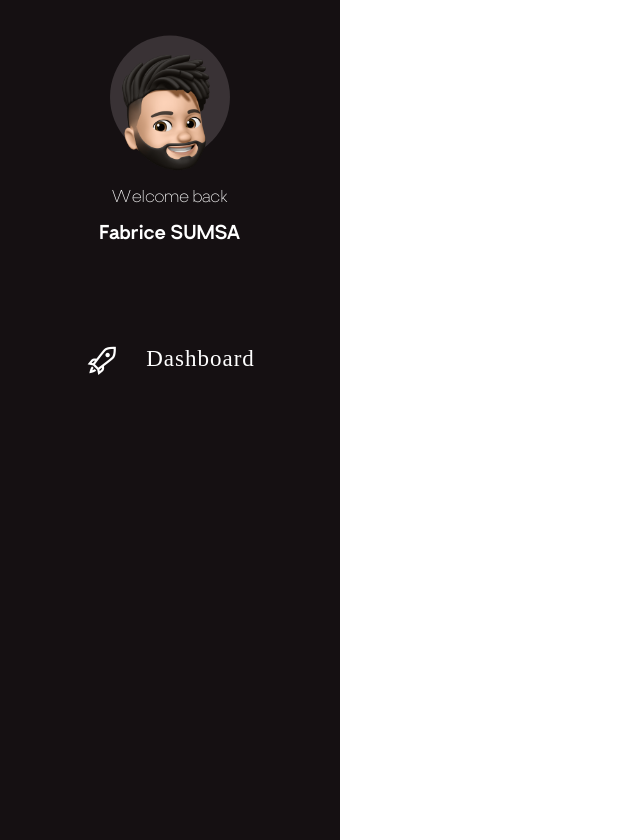
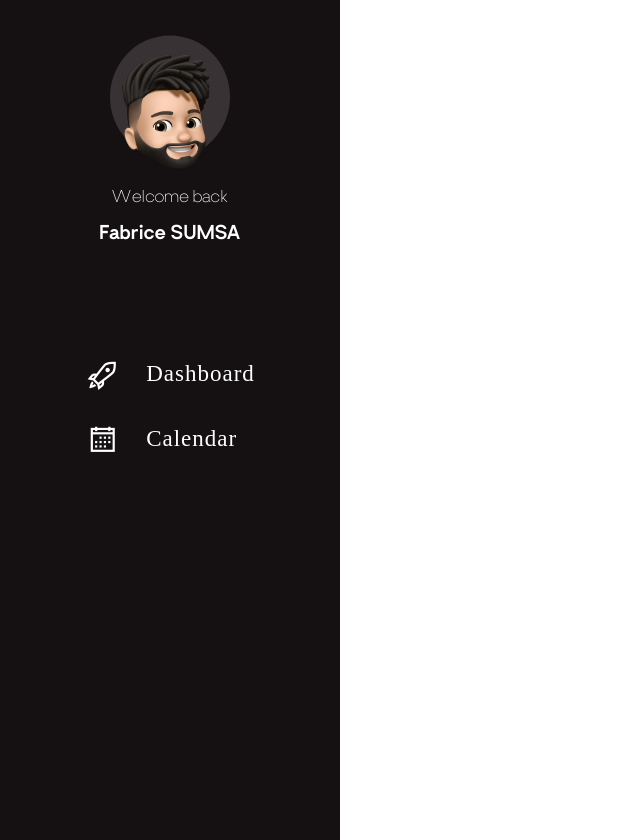
Before and after one commit to JK2018/EPITECH---Pool---TP00700-Frontend, a Vue app: page / in a window 1280 px wide. Shown: the whole page, without its empty margins (0-640 px from the left). Built offline with nearby package versions, Linux system fonts and the light colour scheme.

Commit message:
add margin to btn

```diff
--- a/src/components/HomePage.vue
+++ b/src/components/HomePage.vue
@@ -17,6 +17,8 @@
         <div class="icon-btn">
           <BtnCustom icon-name="las la-rocket"
                      text-name="Dashboard"></BtnCustom>
+          <BtnCustom icon-name="las la-calendar"
+                     text-name="Calendar"></BtnCustom>
         </div>
 <!--        <div class="icon-btn">-->
 <!--          <BtnCustom text-name="Clients"></BtnCustom>-->
@@ -114,7 +116,7 @@ export default {
 
 .icon-btn {
   display: flex;
-  flex-direction: row;
+  flex-direction: column;
 }
 
 .dsh-row{
--- a/src/custom-elements/BtnCustom.vue
+++ b/src/custom-elements/BtnCustom.vue
@@ -21,6 +21,7 @@ export default {
     color: white;
     letter-spacing: 1px;
     display: inline-flex;
+    margin: 15px;
   }
 
   .btn-view i{
```
